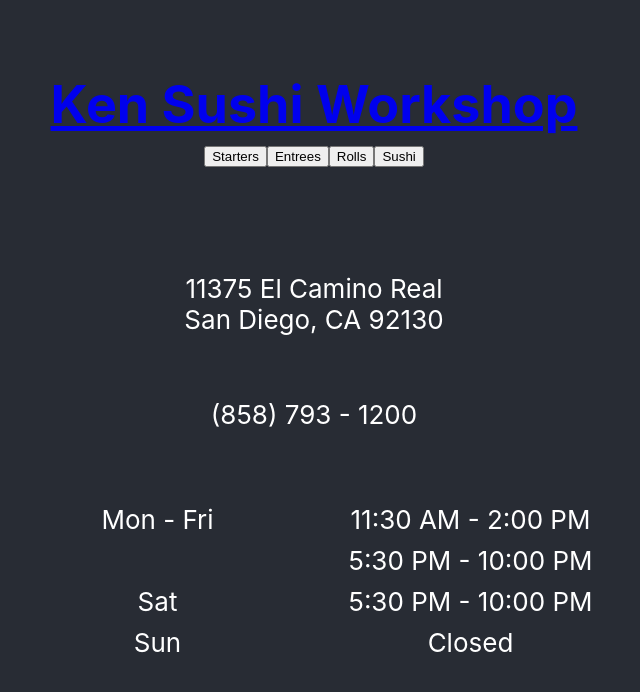
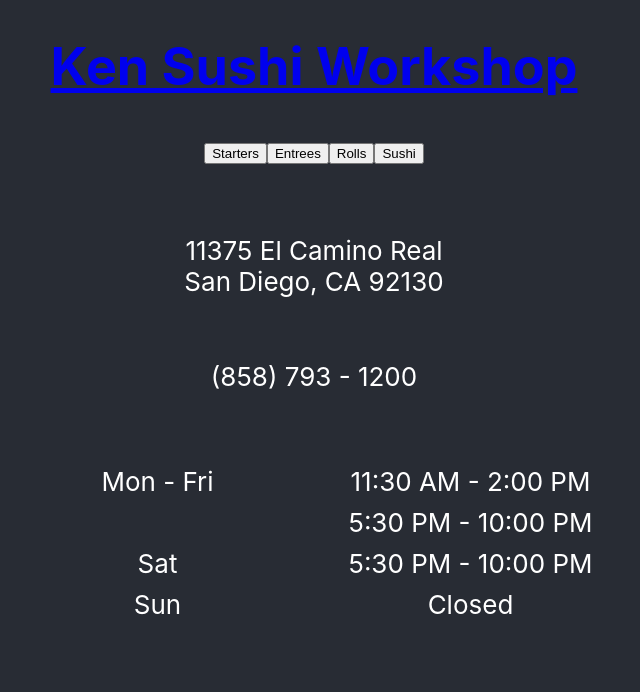
Before and after one commit to JinseiNai/Ken-Sushi, a React (Create React App) app in the folder ksw/: page / in a window 1280 px wide. Shown: the top 692 px of the page, without its empty margins (326-966 px from the left). Built offline with nearby package versions, Linux system fonts and the light colour scheme.

Commit message:
fixed banner position

```diff
--- a/ksw/src/App.css
+++ b/ksw/src/App.css
@@ -8,25 +8,21 @@
   display: flex;
   flex-direction: column;
   align-items: center;
-  justify-content: center;
+  /* justify-content: center; */
   font-size: calc(10px + 2vmin);
   color: white;
-}
-
-.banner {
-  position: sticky;
-  top: 0;
 }
 
 .title {
   height: 200px;
 }
 
-h1 {
+/* h1 {
   margin-top: 0px;
   margin-bottom: 0px;
-}
+} */
 
 .content {
   padding-bottom: 5%;
+  height: 100%;
 }
```
